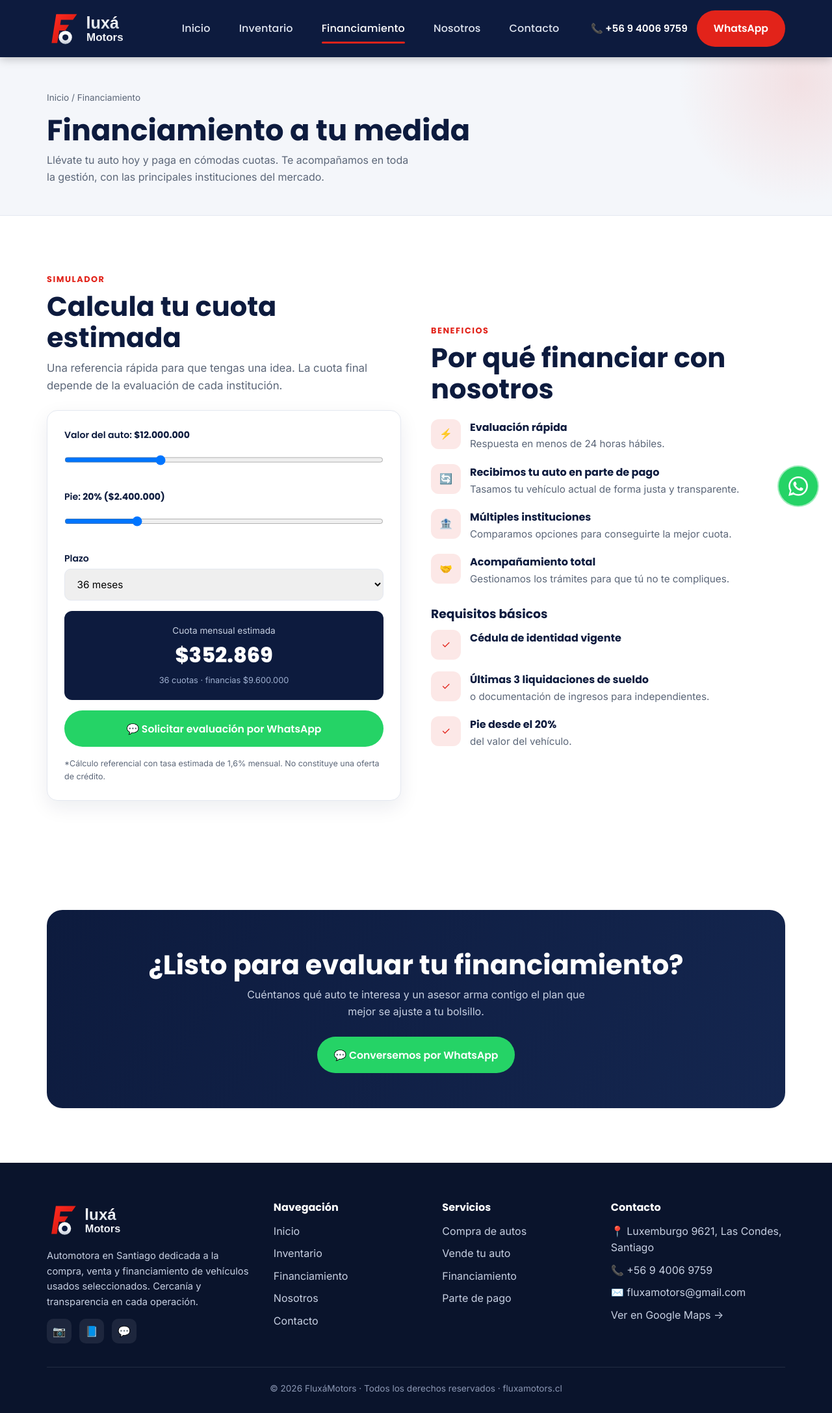
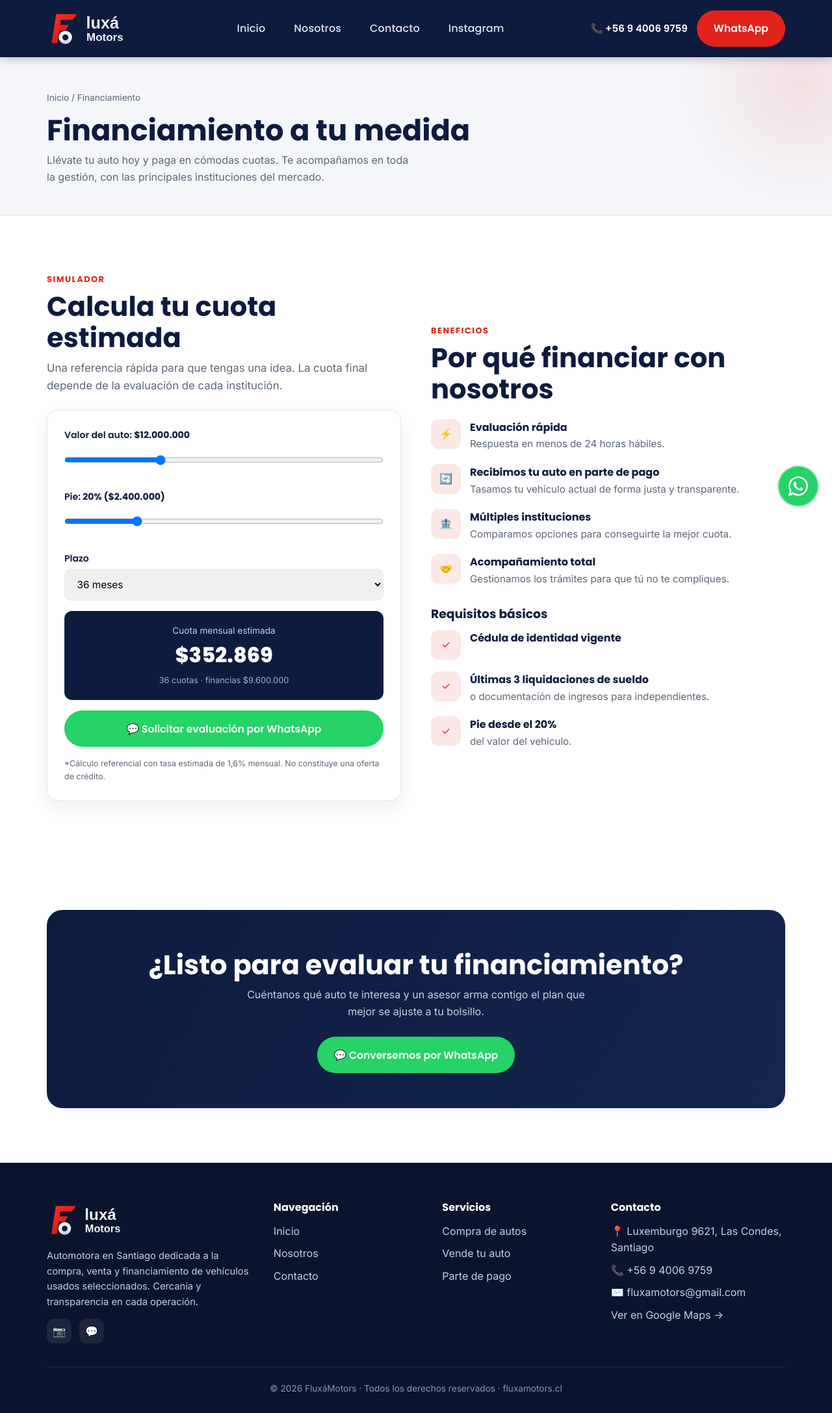
Before and after one commit to fluxamotors-alt/PaginaWeb, a plain HTML site: page financiamiento.html in a window 1280 px wide. Shown: the whole page at 65% size. Drawn offline with Linux system fonts and the light colour scheme.

Commit message:
Consistencia de direccion, menu y SEO en las 5 paginas

```diff
--- a/financiamiento.html
+++ b/financiamiento.html
@@ -60,10 +60,9 @@
     <a class="nav__logo" href="index.html"><img src="logo.svg" alt="FluxáMotors"></a>
     <ul class="nav__links">
       <li><a href="index.html">Inicio</a></li>
-      <li><a href="inventario.html">Inventario</a></li>
-      <li><a class="active" href="financiamiento.html">Financiamiento</a></li>
       <li><a href="nosotros.html">Nosotros</a></li>
       <li><a href="contacto.html">Contacto</a></li>
+      <li><a href="https://www.instagram.com/fluxamotors/" target="_blank" rel="noopener">Instagram</a></li>
     </ul>
     <div class="nav__cta">
       <span class="nav__phone">📞 +56 9 4006 9759</span>
@@ -144,10 +143,10 @@
       <div>
         <img src="logo.svg" alt="FluxáMotors">
         <p>Automotora en Santiago dedicada a la compra, venta y financiamiento de vehículos usados seleccionados. Cercanía y transparencia en cada operación.</p>
-        <div class="social"><a href="#">📷</a><a href="#">📘</a><a href="https://wa.me/56940069759">💬</a></div>
+        <div class="social"><a href="https://www.instagram.com/fluxamotors/" target="_blank" rel="noopener" aria-label="Instagram">📷</a><a href="https://wa.me/56940069759" aria-label="WhatsApp">💬</a></div>
       </div>
-      <div><h4>Navegación</h4><ul><li><a href="index.html">Inicio</a></li><li><a href="inventario.html">Inventario</a></li><li><a href="financiamiento.html">Financiamiento</a></li><li><a href="nosotros.html">Nosotros</a></li><li><a href="contacto.html">Contacto</a></li></ul></div>
-      <div><h4>Servicios</h4><ul><li><a href="inventario.html">Compra de autos</a></li><li><a href="contacto.html">Vende tu auto</a></li><li><a href="financiamiento.html">Financiamiento</a></li><li><a href="contacto.html">Parte de pago</a></li></ul></div>
+      <div><h4>Navegación</h4><ul><li><a href="index.html">Inicio</a></li><li><a href="nosotros.html">Nosotros</a></li><li><a href="contacto.html">Contacto</a></li></ul></div>
+      <div><h4>Servicios</h4><ul><li><a href="inventario.html">Compra de autos</a></li><li><a href="contacto.html">Vende tu auto</a></li><li><a href="contacto.html">Parte de pago</a></li></ul></div>
       <div><h4>Contacto</h4><ul><li>📍 Luxemburgo 9621, Las Condes, Santiago</li><li>📞 +56 9 4006 9759</li><li>✉️ fluxamotors@gmail.com</li><li><a href="https://www.google.com/maps/search/?api=1&query=Luxemburgo+9621%2C+Las+Condes%2C+Santiago" target="_blank" rel="noopener">Ver en Google Maps →</a></li></ul></div>
     </div>
     <div class="footer__bottom">© 2026 FluxáMotors · Todos los derechos reservados · fluxamotors.cl</div>
```
Also changed, not shown: contacto.html (+1 -1 lines), index.html (+1 -2 lines), inventario.html (+4 -5 lines), nosotros.html (+1 -1 lines).
